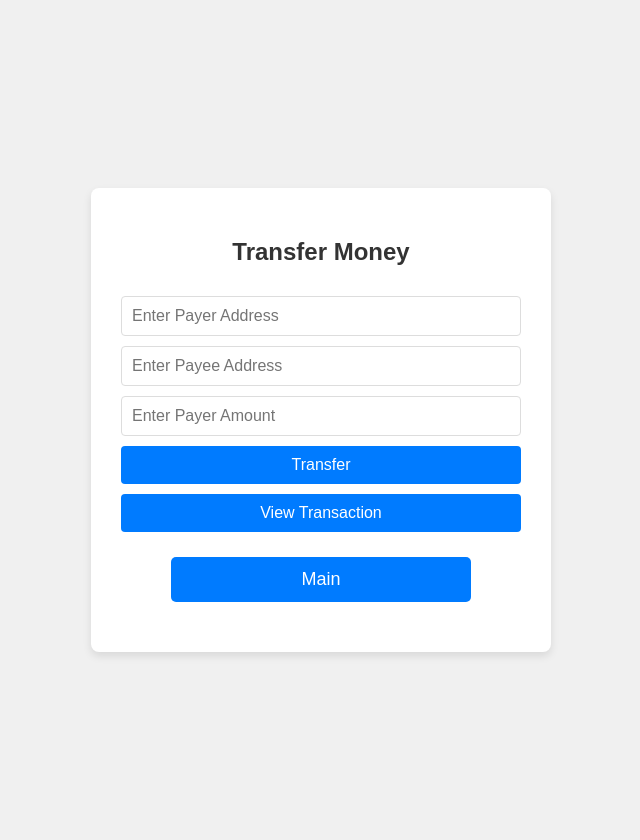
After one commit to CongxiangZhou/SC6113_Course_Project, a Flask app: page /transferMoney in a window 1280 px wide. The commit adds this page. Shown: the whole page, without its empty margins (319-959 px from the left). Run offline with Flask 3, Linux system fonts and the light colour scheme; some libraries are stand-ins or nearby versions.

Commit message:
update transfer money functionality

```diff
--- a/app.py
+++ b/app.py
@@ -8,6 +8,14 @@ app.config["TEMPLATES_AUTO_RELOAD"] = True
 def index():
     return(render_template("index.html"))
 
+@app.route('/main', methods=["GET", "POST"])
+def main():
+    return(render_template("main.html"))
+
+@app.route('/transferMoney', methods=["GET", "POST"])
+def transferMoney():
+    return(render_template("transferMoney.html"))
+
 
 if __name__ == '__main__':
     app.run(use_reloader=True)
--- a/templates/index.html
+++ b/templates/index.html
@@ -6,6 +6,11 @@
 <body>
     <div class="container">
         <h2>Welcome to SC6113 DAPP!</h2>
+        <h3>Please enter your name:</h3>
+        <form action="/main" method="post">
+            <input type="text" name="q">
+            <input type="submit" value="Enter">
+        </form>
     </div>
 
 </body>
--- /dev/null
+++ b/templates/transferMoney.html
@@ -0,0 +1,125 @@
+<head>
+    <meta name= "viewport" content= "width=device-width, initial-scale=1">
+    <link rel= "stylesheet" href= "{{url_for('static',filename='styles.css')}}">
+</head>
+
+<body>
+    <div class="container">
+        <h2>Transfer Money</h2>
+        <input type = "text" id = "payer" placeholder="Enter Payer Address">
+        <input type = "text" id = "payee" placeholder="Enter Payee Address">
+        <input type = "number" id = "amount" placeholder="Enter Payer Amount">
+
+        <button class = "btn" onclick = "transfer()">Transfer</button>
+        <button class = "btn" onclick = "transaction()">View Transaction</button>
+
+        <form action = "/main" method = "post">
+            <input type="submit" value="Main">
+        </form>
+
+        <p id="view_payer"></p>
+        <p id="view_payee"></p>
+        <p id="view_amount"></p>
+        <p id="transfer_status"></p>
+
+        <script src = "https://cdn.jsdelivr.net/npm/web3@1.5.2/dist/web3.min.js"></script>
+        <script>
+            const contractAddress = "0x726e340818c591378e94d18dd2f87dcb3818a81d";
+            const contractABI = [
+                    {
+                        "inputs": [
+                            {
+                                "internalType": "address",
+                                "name": "_payee",
+                                "type": "address"
+                            },
+                            {
+                                "internalType": "uint256",
+                                "name": "_amount",
+                                "type": "uint256"
+                            }
+                        ],
+                        "name": "deposit",
+                        "outputs": [],
+                        "stateMutability": "payable",
+                        "type": "function"
+                    },
+                    {
+                        "inputs": [
+                            {
+                                "internalType": "address",
+                                "name": "_payer",
+                                "type": "address"
+                            },
+                            {
+                                "internalType": "address",
+                                "name": "_payee",
+                                "type": "address"
+                            },
+                            {
+                                "internalType": "uint256",
+                                "name": "_amount",
+                                "type": "uint256"
+                            }
+                        ],
+                        "name": "weixin",
+                        "outputs": [],
+                        "stateMutability": "payable",
+                        "type": "function"
+                    },
+                    {
+                        "inputs": [],
+                        "name": "check_transaction",
+                        "outputs": [
+                            {
+                                "internalType": "address",
+                                "name": "",
+                                "type": "address"
+                            },
+                            {
+                                "internalType": "address",
+                                "name": "",
+                                "type": "address"
+                            },
+                            {
+                                "internalType": "uint256",
+                                "name": "",
+                                "type": "uint256"
+                            }
+                        ],
+                        "stateMutability": "view",
+                        "type": "function"
+                    }
+                ]
+
+            const web3 = new Web3(Web3.givenProvider);
+            const contract = new web3.eth.Contract(contractABI, contractAddress);
+
+            async function transfer(){
+                const accounts = await web3.eth.requestAccounts();
+                const payer = document.getElementById('payer').value;
+                const payee = document.getElementById('payee').value;
+                const amount = document.getElementById('amount').value;
+                console.log(payer,payee,amount);
+                await contract.methods.weixin(payer, payee,amount).send({from: accounts[0]});
+
+                const latestTransfer = {
+                    from: payer,
+                    to: payee,
+                    amount: amount,
+                    action: "transfer",
+                    txBy: accounts[0],
+                    storedAt: Date.now()
+                };
+                localStorage.setItem("latestTransferTx", JSON.stringify(latestTransfer));
+                document.getElementById('transfer_status').innerText = "Transfer saved for User Manager";
+            }
+            async function transaction(){
+                const result = await contract.methods.check_transaction().call();
+                document.getElementById('view_payer').innerText = "Payer is: " + result[0];
+                document.getElementById('view_payee').innerText = "Payee is: " + result[1];
+                document.getElementById('view_amount').innerText = "Amount is: " + result[2];
+            }
+        </script>
+    </div>
+</body>
```
Also changed, not shown: templates/main.html (added, +16 -0 lines).
